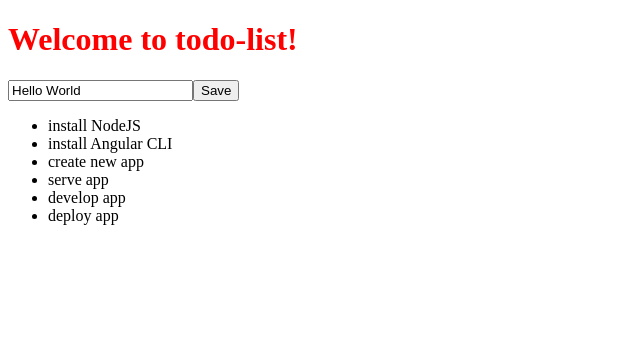
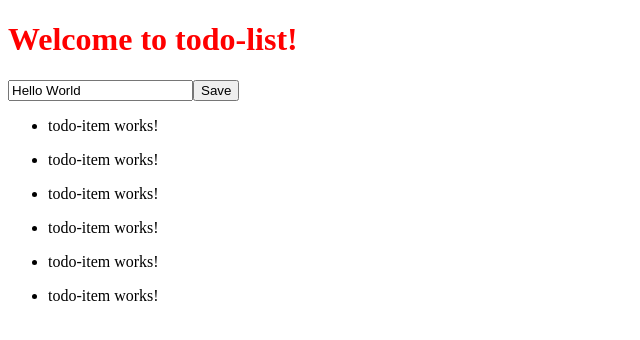
Before and after one commit to AnaBoca/ng-girls-todo-list-tutorial-practice, an Angular app in the folder todo-list/: page / in a window 1280 px wide. Shown: the top 340 px of the page, without its empty margins (0-640 px from the left). Built offline with nearby package versions, Linux system fonts and the light colour scheme.

Commit message:
new component - to do item

```diff
--- a/todo-list/src/app/app.component.ts
+++ b/todo-list/src/app/app.component.ts
@@ -11,7 +11,7 @@
 
     <ul>
       <li *ngFor="let todoItem of todoList">
-        {{ todoItem.title }}
+        <app-todo-item [item]="todoItem"></app-todo-item>
       </li>
     </ul>
   `,
--- a/todo-list/src/app/app.module.ts
+++ b/todo-list/src/app/app.module.ts
@@ -3,11 +3,13 @@
 
 import { AppComponent } from './app.component';
 import { InputButtonUnitComponent } from './input-button-unit/input-button-unit.component';
+import { TodoItemComponent } from './todo-item/todo-item.component';
 
 @NgModule({
   declarations: [
     AppComponent,
-    InputButtonUnitComponent
+    InputButtonUnitComponent,
+    TodoItemComponent
   ],
   imports: [
     BrowserModule
--- /dev/null
+++ b/todo-list/src/app/todo-item/todo-item.component.html
@@ -0,0 +1 @@
+<p>todo-item works!</p>
--- /dev/null
+++ b/todo-list/src/app/todo-item/todo-item.component.ts
@@ -0,0 +1,16 @@
+import { Component, Input, OnInit } from '@angular/core';
+
+@Component({
+  selector: 'app-todo-item',
+  templateUrl: './todo-item.component.html',
+  styleUrls: ['./todo-item.component.scss']
+})
+export class TodoItemComponent implements OnInit {
+  @Input() item;
+
+  constructor() { }
+
+  ngOnInit(): void {
+  }
+
+}
```
Also changed, not shown: todo-list/src/app/todo-item/todo-item.component.scss (added), 1 other file (tests, documents, lock files or other folders).
